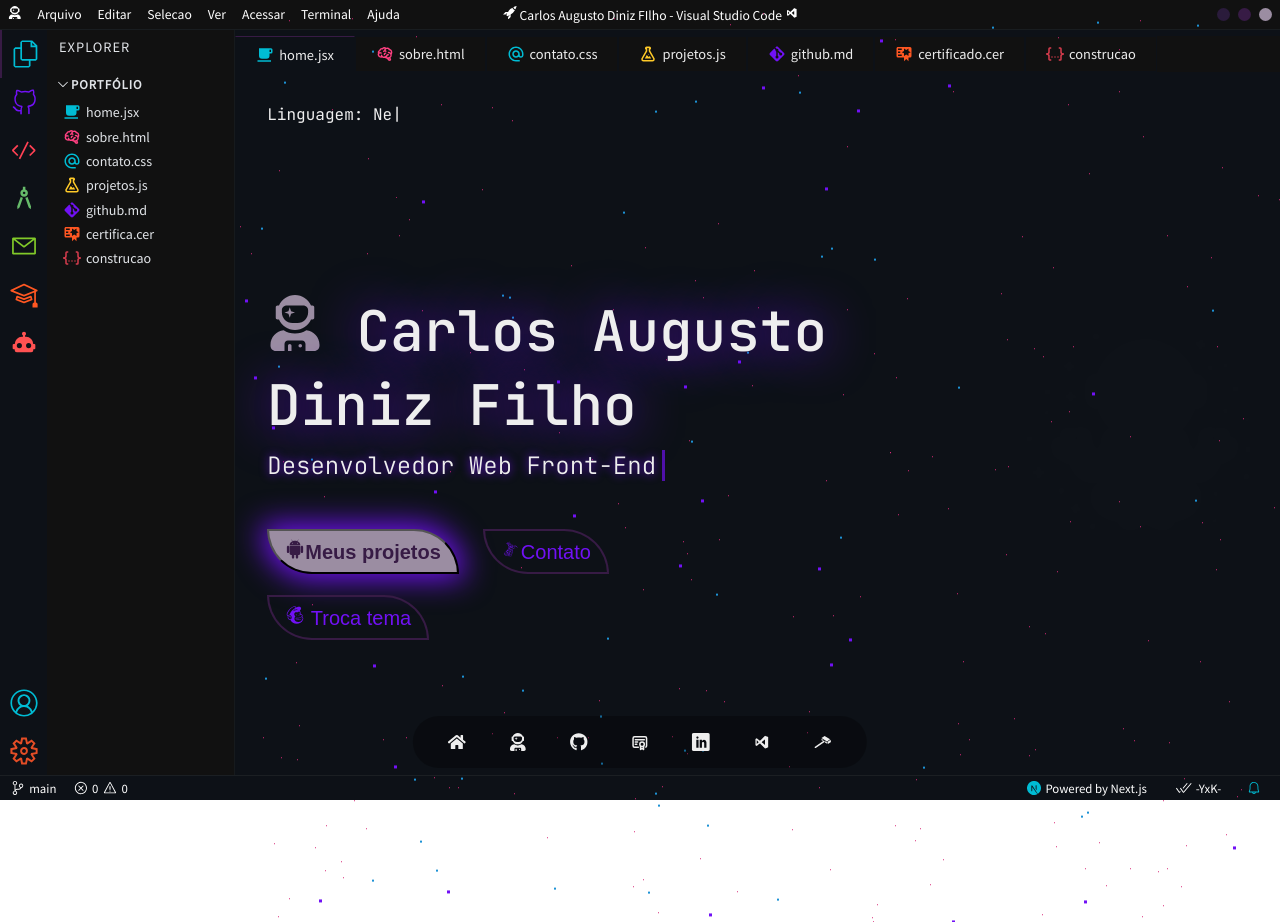
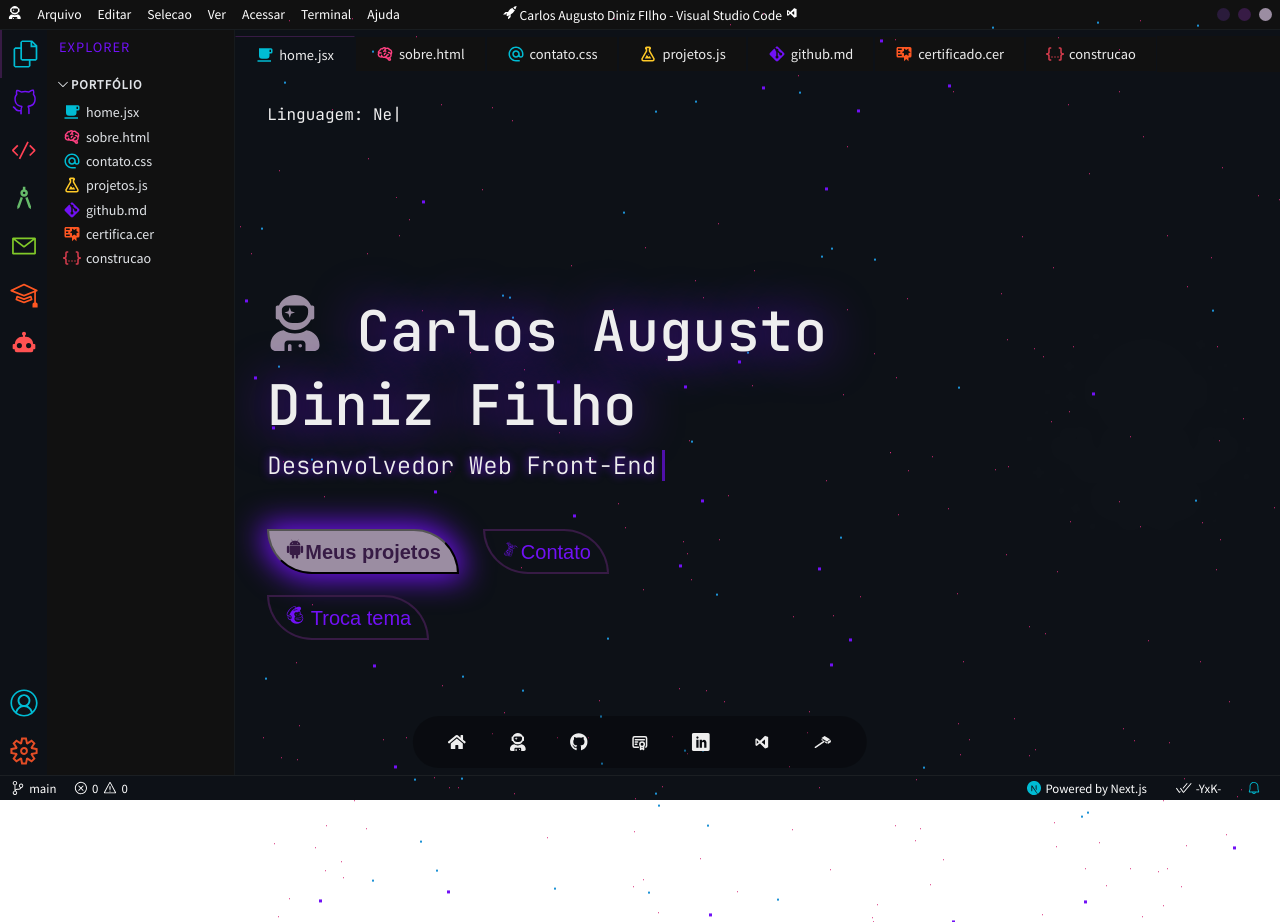
Before and after one commit to ysneshy/portfolio-carlos-filho, a Next.js app: page / in a window 1280 px wide. In both pictures the pointer is over the element "EXPLORER". Built offline with nearby package versions, Linux system fonts and the light colour scheme.

Commit message:
constelacao993 :closed_lock_with_key::bug::zap::rocket:

```diff
--- a/styles/Explorer.module.css
+++ b/styles/Explorer.module.css
@@ -5,6 +5,16 @@
   font-family: 'Source Sans Pro', sans-serif;
   border-right: 1px solid var(--explorer-border);
 }
+
+/*translation astronault*/
+.title:hover {
+  color: rgba(113, 17, 245);
+  -webkit-transition: all 1s ease-out;
+  -moz-transition: all 1s ease-out;
+  transition: all 1s ease-out;
+  transition: color 4s,
+}
+
 
 .title {
   padding: 0.5rem 0.75rem;
@@ -26,6 +36,7 @@
   cursor: pointer;
   padding: 0 0.5rem;
 }
+
 
 .checkbox {
   position: absolute;
@@ -50,8 +61,15 @@
 }
 
 .file:hover {
-  background: var(--explorer-hover-bg);
-}
+  background: #9B8DA2;
+
+    color: rgba(113, 17, 245);
+    -webkit-transition: all 1s ease-out;
+    -moz-transition: all 1s ease-out;
+    transition: all 1s ease-out;
+    transition: color 4s,
+  }
+
 
 .chevron {
   transition: transform 0.2s;
```
